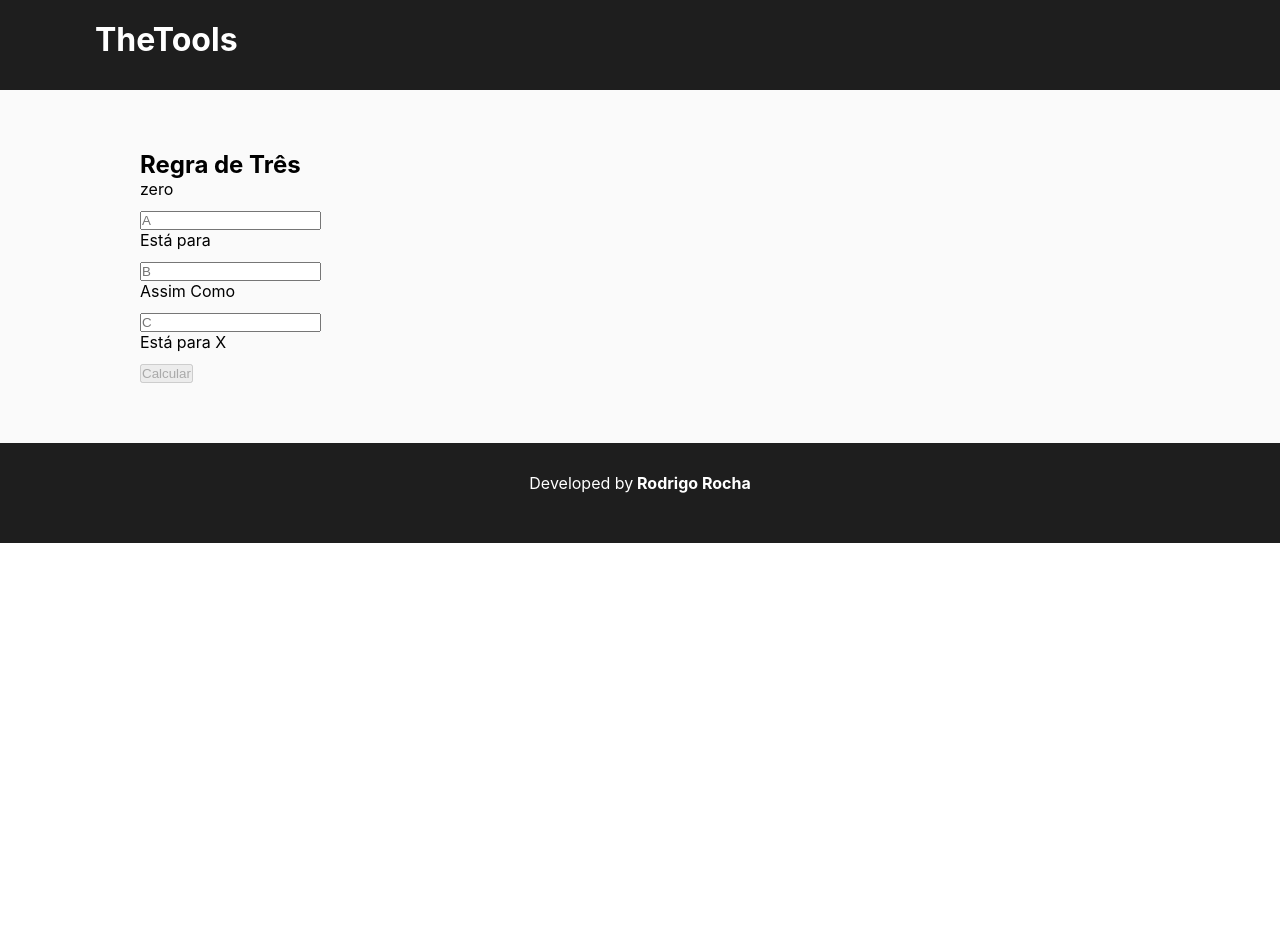
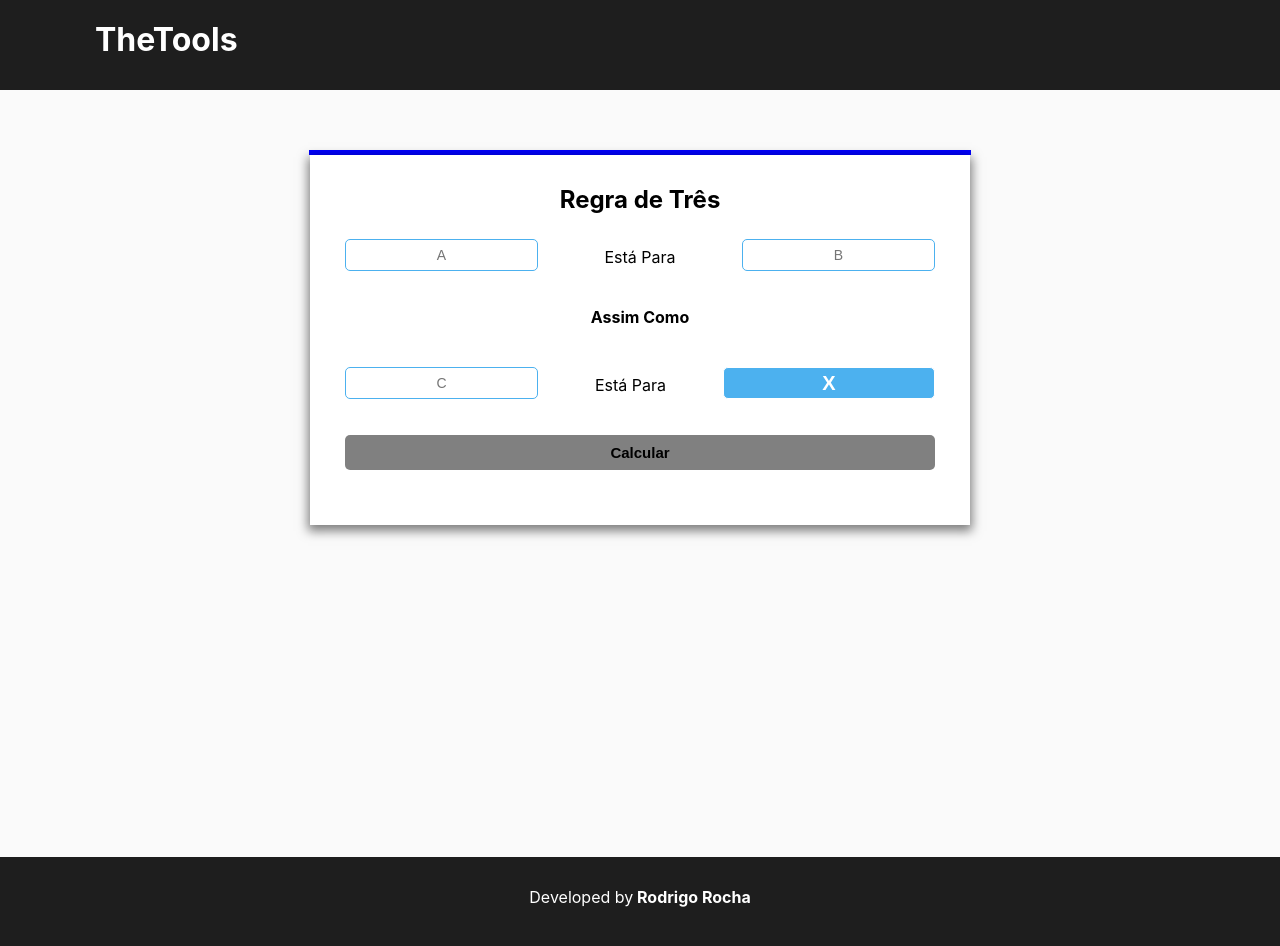
Before and after one commit to rodrigogomesrc/TheTools, a React (Create React App) app: page /calculadora-regra-de-tres in a window 1280 px wide. Shown: the top 946 px of the page. Before the commit the page ends 800 px from the top, so only its background shows below. Built offline with nearby package versions, Linux system fonts and the light colour scheme.

Commit message:
regra de 3 page styles and others

```diff
--- a/src/App.css
+++ b/src/App.css
@@ -14,3 +14,42 @@
 
     background-color: #fafafa;
 }
+
+.top-line {
+
+    height: 5px;
+    background-color: blue;
+}
+
+.input {
+
+    border: 1px solid #4cb1ef;
+    border-radius: 5px;
+    padding: 5px;
+    text-align: center;
+    font-size: 14px;
+}
+
+.button {
+
+    text-decoration: none;
+    border: none;
+    color: white;
+    background-color: #4cb1ef;
+    font-weight: bold;
+    cursor: pointer;
+    border-radius: 5px;
+    font-size: 15px;
+    font-weight: bold;
+}
+
+.button:disabled {
+
+    background-color: grey;
+    color: black;
+}
+
+.input:focus{
+
+    border: 1px solid blue;
+}
--- a/src/components/Item.css
+++ b/src/components/Item.css
@@ -11,12 +11,6 @@
     box-shadow: 0px 4px 10px 2px rgba(0,0,0,0.5);
 }
 
-.top-line {
-
-    height: 5px;
-    background-color: blue;
-}
-
 .item-container {
 
     margin-top: 20px;
--- a/src/components/layout/Footer.css
+++ b/src/components/layout/Footer.css
@@ -5,7 +5,6 @@ footer{
     text-align: center;
     height: 100px;
     margin-top: 50px;
-
 }
 
 .footer-content {
--- a/src/components/pages/RegraDe3.css
+++ b/src/components/pages/RegraDe3.css
@@ -1,4 +1,106 @@
 .error {
 
-    color: red;
+    background-color: #ff5252;
+    color: white;
+    font-weight: bold;
+    font-size: 14px;
+    height: 25px;
+    border-radius: 5px;
 }
+
+.box {
+
+    padding: 30px;
+    max-width: 600px;
+    margin: 0 auto;
+    background-color: white;
+    box-shadow: 0px 4px 10px 2px rgba(0,0,0,0.5);
+}
+
+.line-box{
+    max-width: 662px;
+    margin: 0 auto;
+}
+
+.box-content {
+
+    max-width: 600px;
+    margin: 0 auto;
+}
+
+.row {
+
+    display: flex;
+    justify-content: space-between;
+    margin-bottom: 20px;
+    flex-wrap: wrap
+}
+
+
+.row div {
+
+    margin: 5px;
+    flex: 1;
+}
+
+.row div p {
+
+    text-align: center;
+    padding-top: 8px;
+}
+
+.row div input {
+
+    height: 20px;
+    max-width: 200px;
+}
+
+
+.row2 {
+
+    display: flex;
+    justify-content: center;
+    margin-bottom: 20px;
+    flex-wrap: wrap;
+}
+
+.row2 div {
+
+    margin: 5px;
+    flex: 1;
+}
+
+.row2 p {
+
+    text-align: center;
+}
+
+.row2 input {
+
+    width: 100%;
+    height: 35px;
+}
+
+#regra3-title{
+
+    text-align: center;
+    margin-bottom: 20px;
+}
+
+#X{
+    border: 1px solid white;
+    background-color: #4cb1ef;
+    color: white;
+    font-weight: bold;
+    font-size: 20px;
+}
+
+#regra3{
+
+    margin-bottom: 322px;
+}
+
+#middle{
+
+    font-weight: bold;
+}
--- a/src/components/pages/RegraDe3.js
+++ b/src/components/pages/RegraDe3.js
@@ -17,8 +17,9 @@ class RegraDe3 extends Component {
 
     calculate = () => {
 
-        const X = (this.state.B * this.state.C) / this.state.A;
-        this.setState({X});
+        let X = (this.state.B * this.state.C) / this.state.A;
+        X = X.toFixed(2);
+        this.setState({X}); // I use only X instead of X:X because the two variables are written the same way
 
     }
 
@@ -71,47 +72,106 @@ class RegraDe3 extends Component {
 
         return (
 
-            <div className="Container">
+            <div className="Container" id="regra3">
+                <div className="top-line line-box"></div>
+                <div className="box">
 
-                <h2>Regra de Três</h2>
-                <p>{this.state.zero? 'zero': 'não zero'}</p>
+                    <div className="box-content">
 
+                        <h2 id="regra3-title">Regra de Três</h2>
                         <form onSubmit={this.onSubmit}>
 
+                            <div className="row">
+                                <div>
                                     <input
+                                        className='input'
                                         type='text'
                                         name="A" placeholder="A"
                                         onChange={this.onChange}
                                     />
-                    <p>Está para</p>
+                                </div>
+
+                                <div>
+                                    <p>Está Para</p>
+                                </div>
+
+                                <div>
 
                                     <input
+                                        className='input'
                                         type='text'
                                         name="B" placeholder="B"
                                         onChange={this.onChange}
                                     />
-                    <p>Assim Como</p>
+                                </div>
 
+                            </div>
+
+
+                        <div className="row2">
+
+                            <div>
+                                <p id="middle">Assim Como</p>
+                            </div>
+
+                        </div>
+
+                        <div className="row">
+
+                                <div>
                                     <input
+                                        className='input'
                                         type='text'
                                         name="C" placeholder="C"
                                         onChange={this.onChange}
                                     />
+                                </div>
 
-                    <p>
-                        Está para
-                        <span> {this.state.X}</span>
-                    </p>
+                                <div>
+                                    <p> Está Para </p>
+                                </div>
 
+                                <div>
                                     <input
+                                        className='input'
+                                        id="X"
+                                        type='text'
+                                        name="X" placeholder={this.state.X}
+                                        value={this.state.X}
+                                        disabled={true}
+                                    />
+                                </div>
+
+                        </div>
+
+                        <div className="row2" >
+
+                            <div>
+                                    <input
+                                        className='button'
                                         type='submit'
                                         value='Calcular'
                                         disabled={!this.state.valid || this.state.zero}
                                     />
-                    {this.state.valid? null :  <p className="error">Valores Inválidos</p>}
+                            </div>
+
+                            </div>
+
+                            {this.state.valid? null : (
+                                <div className="row">
+
+                                    <div>
+                                        <p className="error">Valores Inválidos</p>
+                                    </div>
+
+                                </div>
+                            )}
 
                         </form>
 
+                    </div>
+
+                </div>
 
             </div>
 
```
Lines whose indentation alone changed are shown as unchanged.
